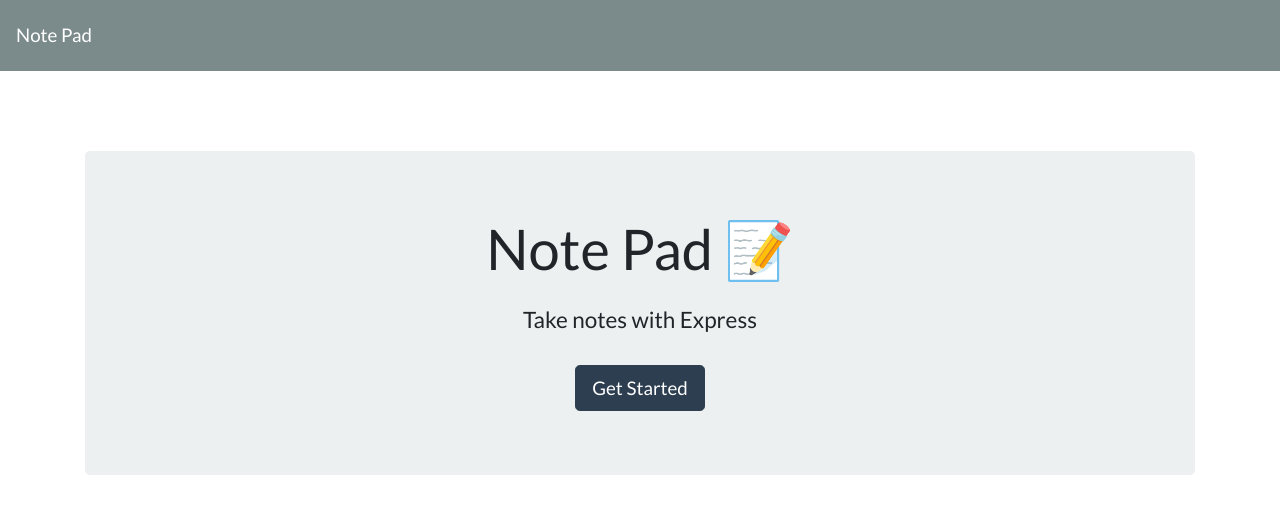
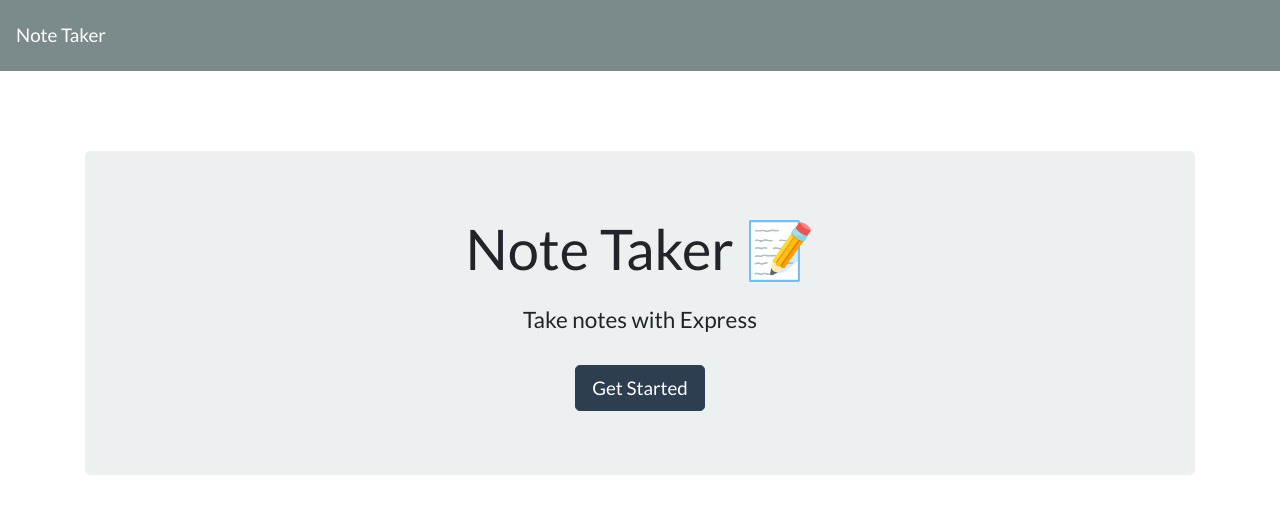
Before and after one commit to castedcrown84/note-pad, a website: page public/index.html in a window 1280 px wide. Drawn offline with nearby package versions, Linux system fonts and the light colour scheme; no server answers.

Commit message:
some more typos fixed

```diff
--- a/public/index.html
+++ b/public/index.html
@@ -11,12 +11,12 @@
 
 <body>
   <nav class="navbar navbar-dark bg-dark">
-    <a class="navbar-brand" href="/">Note Pad
+    <a class="navbar-brand" href="/">Note Taker
     </a>
   </nav>
   <div class="container">
     <div style="margin-top: 80px;" class="jumbotron text-center">
-      <h1 class="display-4">Note Pad <span role="img" aria-label="Memo">📝</span></h1>
+      <h1 class="display-4">Note Taker <span role="img" aria-label="Memo">📝</span></h1>
       <h4 class="mt-4">Take notes with Express</h4>
       <a class="btn btn-primary btn-lg mt-4" href="/notes" role="button">Get Started</a>
     </div>
```
Also changed, not shown: public/notes.html (+1 -1 lines).
